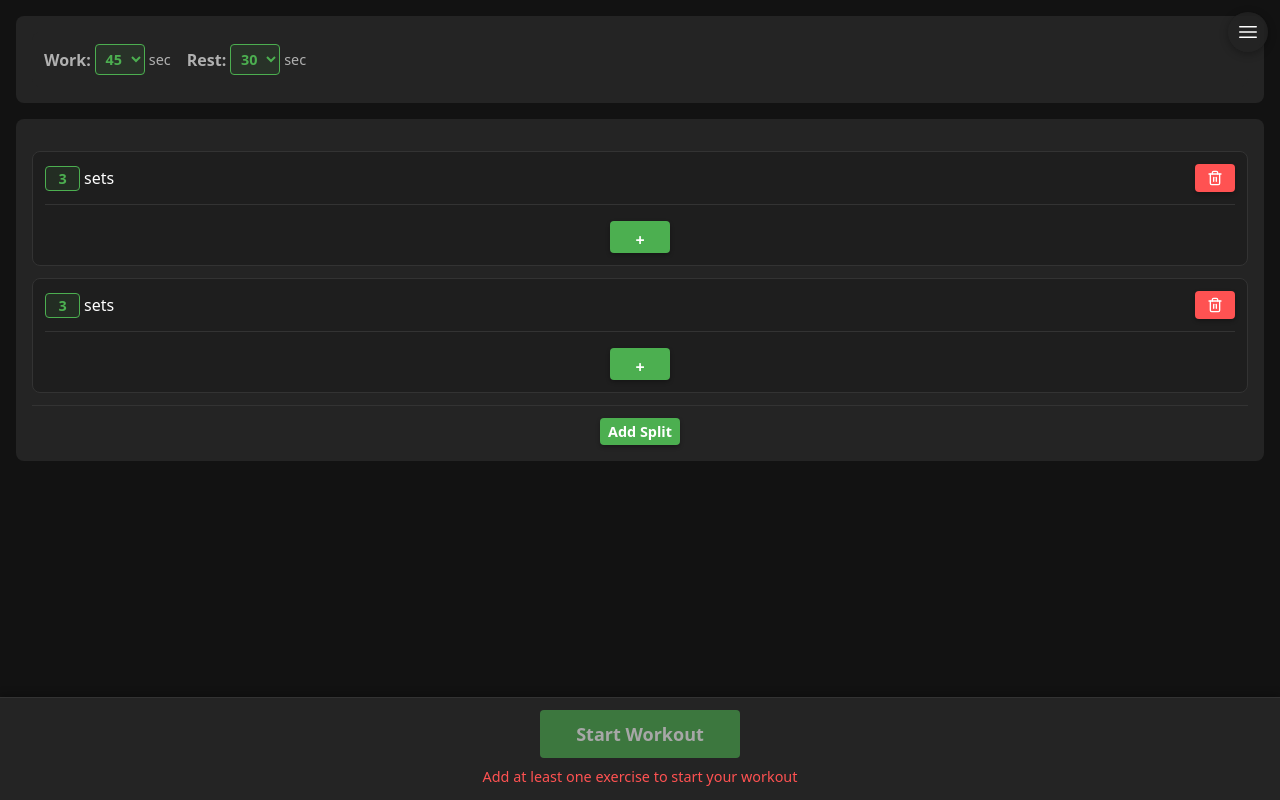
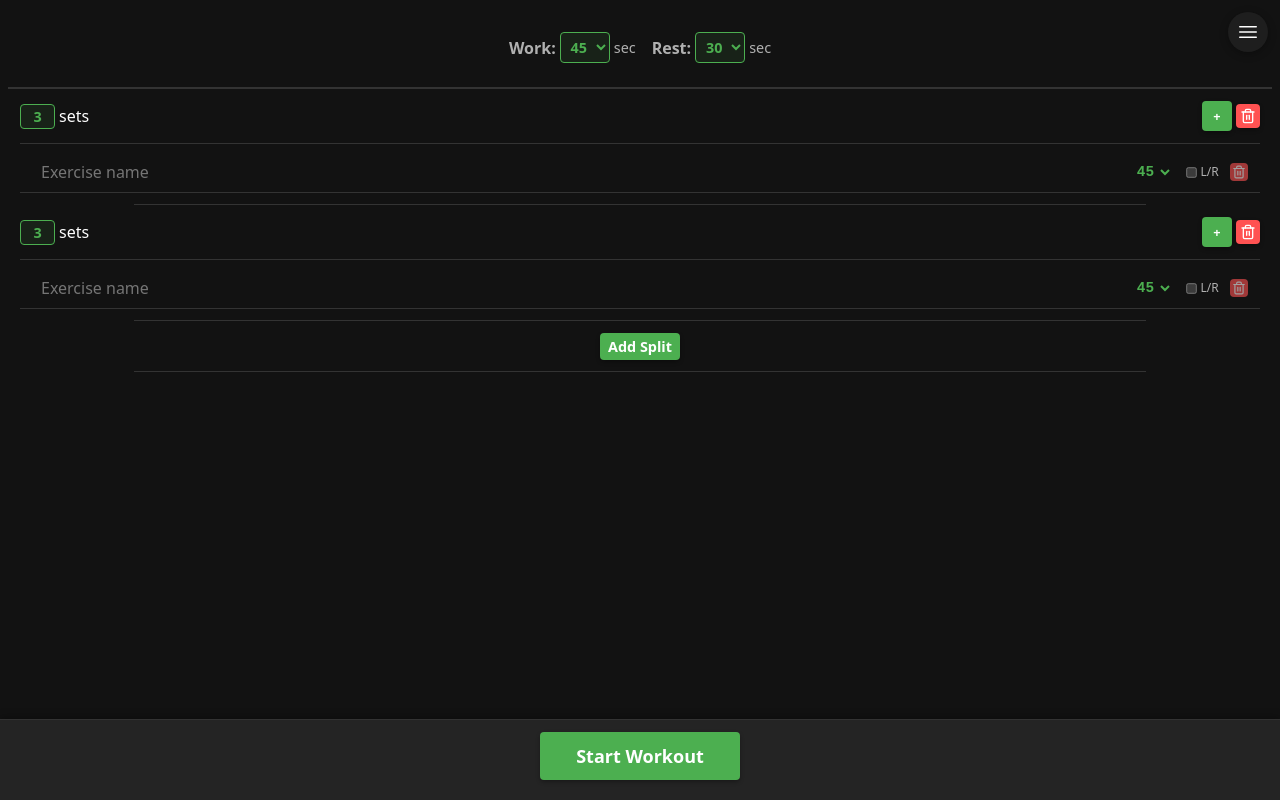
Before and after one commit to iarry/timer, a React (Vite) app: page / in a window 1280 px wide. Built offline with nearby package versions, Linux system fonts and the light colour scheme.

Commit message:
another todo list done

```diff
--- a/src/components/config/ConfigPanel.css
+++ b/src/components/config/ConfigPanel.css
@@ -2,8 +2,9 @@
     width: 100%;
     display: flex;
     flex-direction: column;
-    padding: var(--spacing-sm);
     padding-bottom: 120px; /* Space for fixed bottom button */
+    padding-left: 0;
+    padding-right: 0;
 }
 
 .config-panel h2 {
@@ -55,12 +56,17 @@
     font-size: 1.25rem;
 }
 
-.default-settings,
+.default-settings {
+    background-color: var(--color-background);
+    padding: var(--spacing-md);
+    border-bottom: 2px solid var(--color-border);
+    margin-bottom: 0;
+}
+
 .splits-section {
-    background-color: var(--color-surface);
-    border-radius: 8px;
-    padding: var(--spacing-lg);
-    margin-bottom: var(--spacing-lg);
+    background-color: var(--color-background);
+    padding: 0;
+    margin: 0;
 }
 
 .add-split-button {
@@ -140,17 +146,28 @@ input[type='number'] {
 }
 
 .splits-list {
-    margin-top: var(--spacing-lg);
+    margin-top: 0;
     display: flex;
     flex-direction: column;
-    gap: var(--spacing-md);
+    gap: 0;
 }
 
 .split-item {
-    background-color: var(--color-background-alt);
-    border-radius: 8px;
+    background-color: var(--color-background);
     padding: var(--spacing-md);
-    border: 1px solid var(--color-border);
+    border-bottom: none;
+    border-radius: 0;
+    position: relative;
+}
+
+.split-item::after {
+    content: '';
+    position: absolute;
+    bottom: 0;
+    left: 10%;
+    right: 10%;
+    height: 1px;
+    background-color: var(--color-border);
 }
 
 .split-header {
@@ -158,6 +175,18 @@ input[type='number'] {
     justify-content: space-between;
     align-items: center;
     margin-bottom: var(--spacing-md);
+}
+
+.split-actions {
+    display: flex;
+    gap: var(--spacing-xs);
+    align-items: center;
+}
+
+/* Compact styling for split delete buttons */
+.split-header .btn.btn-small {
+    padding: 4px;
+    min-width: auto;
 }
 
 .sets-info {
@@ -169,9 +198,19 @@ input[type='number'] {
 .add-split-section {
     display: flex;
     justify-content: center;
-    margin-top: var(--spacing-md);
-    padding-top: var(--spacing-md);
-    border-top: 1px solid var(--color-border);
+    padding: var(--spacing-md);
+    background-color: var(--color-background);
+    position: relative;
+}
+
+.add-split-section::after {
+    content: '';
+    position: absolute;
+    bottom: 0;
+    left: 10%;
+    right: 10%;
+    height: 1px;
+    background-color: var(--color-border);
 }
 
 .sets-input {
@@ -205,14 +244,13 @@ input[type='number'] {
 
 .exercise-item {
     display: grid;
-    grid-template-columns: 1fr 80px 60px auto;
-    gap: var(--spacing-md);
+    grid-template-columns: 1fr 45px 40px auto;
+    gap: var(--spacing-sm);
     align-items: center;
-    padding: var(--spacing-sm);
+    padding: var(--spacing-xs) var(--spacing-md);
     border-bottom: 1px solid var(--color-border);
 }
 
-/* Remove the default border from last child when form is present */
 .exercise-item:last-child {
     border-bottom: none;
 }
@@ -229,12 +267,9 @@ input[type='number'] {
 
 /* Add exercise button styling */
 .add-exercise-button {
-    margin-top: var(--spacing-sm);
-    display: block;
-    margin-left: auto;
-    margin-right: auto;
-    width: 60px;
-    height: 32px;
+    width: 30px;
+    height: 30px;
+    font-size: 0.8rem;
 }
 
 .exercise-name {
@@ -257,6 +292,12 @@ input[type='number'] {
     gap: var(--spacing-xs);
 }
 
+/* Compact styling for delete buttons */
+.exercise-actions .btn.btn-small {
+    padding: 2px;
+    min-width: auto;
+}
+
 /* Exercise checkbox styling */
 .exercise-checkbox {
     display: flex;
@@ -267,14 +308,15 @@ input[type='number'] {
 .exercise-checkbox label {
     display: flex;
     align-items: center;
-    gap: var(--spacing-xs);
-    font-size: 0.8rem;
+    gap: 2px;
+    font-size: 0.75rem;
     color: var(--color-text-light);
     cursor: pointer;
 }
 
 .exercise-checkbox input[type="checkbox"] {
     margin: 0;
+    transform: scale(0.8);
 }
 
 /* Default duration indicator */
@@ -305,12 +347,12 @@ input[type='number'] {
 .exercise-item .exercise-duration-input {
     background: transparent;
     border: 1px solid transparent;
-    padding: var(--spacing-xs) 4px;
+    padding: var(--spacing-xs) 2px;
     font-family: monospace;
     font-weight: 600;
     text-align: center;
     color: var(--color-secondary);
-    width: 80px;
+    width: 45px;
     font-size: 0.9rem;
     border-radius: 4px;
     transition: border-color 0.2s ease;
@@ -336,9 +378,9 @@ input[type='number'] {
     display: flex;
     flex-direction: row;
     align-items: center;
+    justify-content: center;
     gap: var(--spacing-lg);
-    background: var(--color-surface);
-    border-radius: 8px;
+    background: var(--color-background);
     padding: var(--spacing-md);
 }
 
--- a/src/components/config/ConfigPanel.tsx
+++ b/src/components/config/ConfigPanel.tsx
@@ -82,7 +82,20 @@ const ConfigPanel = ({ onStartWorkout }: ConfigPanelProps) => {
     setNewSplitSets(3); // Reset to default
 
     // Automatically create a blank exercise for the new split
-    handleAddBlankExercise(newSplit.id);
+    const newExercise: Exercise = {
+      id: generateId(),
+      name: '',
+      duration: defaultExerciseDuration,
+      leftRight: false,
+    };
+
+    dispatch(addExercise({
+      splitId: newSplit.id,
+      exercise: newExercise
+    }));
+
+    // Set this exercise as being edited
+    setEditingExerciseId(newExercise.id);
   };
 
   // Handler for adding a blank exercise (replaces handleAddExercise)
@@ -125,9 +138,21 @@ const ConfigPanel = ({ onStartWorkout }: ConfigPanelProps) => {
       };
 
       dispatch(addSplit(initialSplit));
-      // Don't auto-create exercise for initial split
+
+      // Create an empty exercise for the initial split
+      const newExercise: Exercise = {
+        id: generateId(),
+        name: '',
+        duration: defaultExerciseDuration,
+        leftRight: false,
+      };
+
+      dispatch(addExercise({
+        splitId: initialSplit.id,
+        exercise: newExercise
+      }));
     }
-  }, [splits.length, dispatch]);
+  }, [splits.length, dispatch, defaultExerciseDuration]);
 
   return (
     <div className="config-panel">
@@ -184,6 +209,16 @@ const ConfigPanel = ({ onStartWorkout }: ConfigPanelProps) => {
                   />
                   <span>sets</span>
                 </div>
+                <div className="split-actions">
+                  <Button
+                    className="add-exercise-button"
+                    onClick={() => handleAddBlankExercise(split.id)}
+                    variant="secondary"
+                    size="small"
+                  >
+                    +
+                  </Button>
+                  {splits.length > 1 && (
                     <Button
                       onClick={() => dispatch(removeSplit(split.id))}
                       variant="danger"
@@ -191,6 +226,8 @@ const ConfigPanel = ({ onStartWorkout }: ConfigPanelProps) => {
                     >
                       <Trash2 size={16} />
                     </Button>
+                  )}
+                </div>
               </div>
 
               {/* Exercises in this split */}
@@ -208,9 +245,13 @@ const ConfigPanel = ({ onStartWorkout }: ConfigPanelProps) => {
                           name: e.target.value
                         }))
                       }
-                      onBlur={() => {
-                        // If exercise name is empty after losing focus, delete it
-                        if (exercise.name.trim() === '') {
+                      onBlur={(e) => {
+                        // Only delete if exercise name is empty and the user isn't clicking on other form elements within the same exercise
+                        const relatedTarget = e.relatedTarget as HTMLElement;
+                        const exerciseContainer = e.currentTarget.closest('.exercise-item');
+                        const isClickingWithinSameExercise = relatedTarget && exerciseContainer && exerciseContainer.contains(relatedTarget);
+
+                        if (exercise.name.trim() === '' && !isClickingWithinSameExercise) {
                           dispatch(removeExercise({
                             splitId: split.id,
                             exerciseId: exercise.id
@@ -275,21 +316,13 @@ const ConfigPanel = ({ onStartWorkout }: ConfigPanelProps) => {
                         }
                         variant="danger"
                         size="small"
+                        disabled={split.exercises.length === 1}
                       >
                         <Trash2 size={14} />
                       </Button>
                     </div>
                   </div>
                 ))}
-
-                {/* Add exercise button - always visible */}
-                <Button
-                  className="add-exercise-button"
-                  onClick={() => handleAddBlankExercise(split.id)}
-                  variant="secondary"
-                >
-                  +
-                </Button>
               </div>
             </div>
           ))}
@@ -318,9 +351,6 @@ const ConfigPanel = ({ onStartWorkout }: ConfigPanelProps) => {
         >
           Start Workout
         </Button>
-        {splits.length > 0 && splits.every(split => split.exercises.length === 0) && (
-          <p className="warning-message">Add at least one exercise to start your workout</p>
-        )}
       </div>
     </div>
   );
--- a/src/components/timer/Timer.css
+++ b/src/components/timer/Timer.css
@@ -47,28 +47,31 @@
     right: 0;
     padding: var(--spacing-md);
     display: flex;
-    justify-content: space-between;
+    justify-content: flex-start;
     align-items: center;
     z-index: 10;
     margin-bottom: var(--spacing-lg);
     width: 100%;
 }
 
-.timer-header button {
-    background-color: transparent;
-    border: 1px solid var(--color-border);
-    color: var(--color-text);
-    font-size: 0.9rem;
-    padding: 0.5rem 1rem;
-    box-shadow: none;
+.back-button {
+    background-color: transparent !important;
+    border: none !important;
+    color: var(--color-text) !important;
+    padding: 8px !important;
+    box-shadow: none !important;
     display: flex;
     align-items: center;
-    gap: 0.5rem;
+    justify-content: center;
+    border-radius: 50% !important;
+    width: 48px !important;
+    height: 48px !important;
+    min-width: auto !important;
 }
 
-.timer-header button:hover {
-    background-color: rgba(255, 255, 255, 0.1);
-    color: var(--color-text-light);
+.back-button:hover {
+    background-color: rgba(255, 255, 255, 0.1) !important;
+    color: var(--color-text-light) !important;
 }
 
 .timer-status {
@@ -125,9 +128,15 @@
     justify-content: center;
 }
 
-.timer-controls button {
-    min-width: 160px;
-    padding: var(--spacing-md) var(--spacing-xl);
+.play-pause-button {
+    min-width: 80px !important;
+    width: 80px !important;
+    height: 80px !important;
+    border-radius: 50% !important;
+    display: flex !important;
+    align-items: center !important;
+    justify-content: center !important;
+    padding: 0 !important;
     font-size: 1.2rem;
 }
 
--- a/src/components/timer/Timer.tsx
+++ b/src/components/timer/Timer.tsx
@@ -1,4 +1,4 @@
-import { useEffect, useRef } from 'react';
+import { useEffect, useRef, useState } from 'react';
 import { useAppDispatch, useAppSelector } from '../../hooks';
 import {
   startTimer,
@@ -10,6 +10,7 @@ import {
 import { formatTime } from '../../utils';
 import { useSoundEffects } from '../../hooks/useSoundEffects';
 import Button from '../common/Button';
+import { ArrowLeft, Pause, Play } from 'lucide-react';
 import './Timer.css';
 
 interface TimerProps {
@@ -21,7 +22,10 @@ const Timer = ({ onExit }: TimerProps) => {
   const timerState = useAppSelector(state => state.timer);
   const timerConfig = useAppSelector(state => state.timerConfig);
   const timerRef = useRef<number | null>(null);
+  const animationRef = useRef<number | null>(null);
   const previousItemRef = useRef(timerState.currentItem);
+  const [smoothTimeRemaining, setSmoothTimeRemaining] = useState(0);
+  const lastTickTimeRef = useRef<number>(Date.now());
 
   // Get sound effects
   const { playStart, playComplete, playTransition } = useSoundEffects();
@@ -33,14 +37,43 @@ const Timer = ({ onExit }: TimerProps) => {
       if (timerRef.current) {
         clearInterval(timerRef.current);
       }
+      if (animationRef.current) {
+        cancelAnimationFrame(animationRef.current);
+      }
+
+      // Initialize smooth time remaining
+      setSmoothTimeRemaining(timerState.currentTime);
+      lastTickTimeRef.current = Date.now();
 
       // Set up a new timer that ticks every 1 second
       timerRef.current = window.setInterval(() => {
         dispatch(tickTimer(1));
+        lastTickTimeRef.current = Date.now();
       }, 1000);
-    } else if (timerRef.current) {
-      clearInterval(timerRef.current);
-      timerRef.current = null;
+
+      // Set up smooth animation
+      const animate = () => {
+        const now = Date.now();
+        const timeSinceLastTick = (now - lastTickTimeRef.current) / 1000;
+        const smoothTime = Math.max(0, timerState.currentTime - timeSinceLastTick);
+        setSmoothTimeRemaining(smoothTime);
+
+        if (timerState.status === 'running') {
+          animationRef.current = requestAnimationFrame(animate);
+        }
+      };
+      animationRef.current = requestAnimationFrame(animate);
+    } else {
+      if (timerRef.current) {
+        clearInterval(timerRef.current);
+        timerRef.current = null;
+      }
+      if (animationRef.current) {
+        cancelAnimationFrame(animationRef.current);
+        animationRef.current = null;
+      }
+      // When paused or stopped, show exact time
+      setSmoothTimeRemaining(timerState.currentTime);
     }
 
     // Cleanup on unmount
@@ -48,8 +81,11 @@ const Timer = ({ onExit }: TimerProps) => {
       if (timerRef.current) {
         clearInterval(timerRef.current);
       }
+      if (animationRef.current) {
+        cancelAnimationFrame(animationRef.current);
+      }
     };
-  }, [timerState.status, dispatch]);
+  }, [timerState.status, timerState.currentTime, dispatch]);
 
   // Effect to play sounds on transitions
   useEffect(() => {
@@ -100,7 +136,7 @@ const Timer = ({ onExit }: TimerProps) => {
     if (!timerState.currentItem) return 0;
 
     const { duration } = timerState.currentItem;
-    const elapsed = duration - timerState.currentTime;
+    const elapsed = duration - smoothTimeRemaining;
     return (elapsed / duration) * 100;
   };
 
@@ -127,8 +163,8 @@ const Timer = ({ onExit }: TimerProps) => {
       ) : (
         <>
           <div className="timer-header">
-            <Button onClick={handleBackToConfig} variant="outline">
-              ← Back to Configuration
+            <Button onClick={handleBackToConfig} variant="transparent" className="back-button">
+              <ArrowLeft size={24} />
             </Button>
           </div>
 
@@ -137,9 +173,6 @@ const Timer = ({ onExit }: TimerProps) => {
               <>
                 <div className="timer-info">
                   <h2>{timerState.currentItem.name}</h2>
-                  <div className="timer-type">
-                    {timerState.currentItem.type === 'exercise' ? 'Exercise' : 'Rest'}
-                  </div>
                 </div>
 
                 <div className="timer-circle">
@@ -167,23 +200,45 @@ const Timer = ({ onExit }: TimerProps) => {
                       style={{ transform: 'rotate(-90deg)', transformOrigin: 'center' }}
                     />
 
+                    {/* Rounds remaining text */}
+                    <text
+                      x="110"
+                      y="70"
+                      textAnchor="middle"
+                      dominantBaseline="middle"
+                      fill="#999"
+                      fontSize="16px"
+                      fontWeight="500"
+                    >
+                      {timerState.currentItem && `Round ${timerState.currentItem.setIndex + 1}`}
+                    </text>
+
                     {/* Time remaining text */}
                     <text
                       x="110"
-                      y="110"
+                      y="95"
                       textAnchor="middle"
                       dominantBaseline="middle"
-                      fill="#333"
+                      fill="#ffffff"
                       fontSize="48px"
                       fontWeight="bold"
                     >
-                      {formatTime(timerState.currentTime)}
+                      {formatTime(Math.ceil(smoothTimeRemaining))}
+                    </text>
+
+                    {/* Total remaining text inside ring */}
+                    <text
+                      x="110"
+                      y="130"
+                      textAnchor="middle"
+                      dominantBaseline="middle"
+                      fill="#999"
+                      fontSize="14px"
+                      fontWeight="500"
+                    >
+                      {formatTime(timerState.totalTimeRemaining)}
                     </text>
                   </svg>
-                </div>
-
-                <div className="total-remaining">
-                  Total Remaining: {formatTime(timerState.totalTimeRemaining)}
                 </div>
               </>
             )}
@@ -202,8 +257,9 @@ const Timer = ({ onExit }: TimerProps) => {
                 onClick={handleTogglePlay}
                 variant={timerState.status === 'running' ? 'accent' : 'secondary'}
                 size="large"
+                className="play-pause-button"
               >
-                {timerState.status === 'running' ? 'Pause' : 'Resume'}
+                {timerState.status === 'running' ? <Pause size={24} /> : <Play size={24} />}
               </Button>
             </div>
           )}
```
Also changed, not shown: 1 other file (tests, documents, lock files or other folders). Lines whose indentation alone changed are shown as unchanged.
